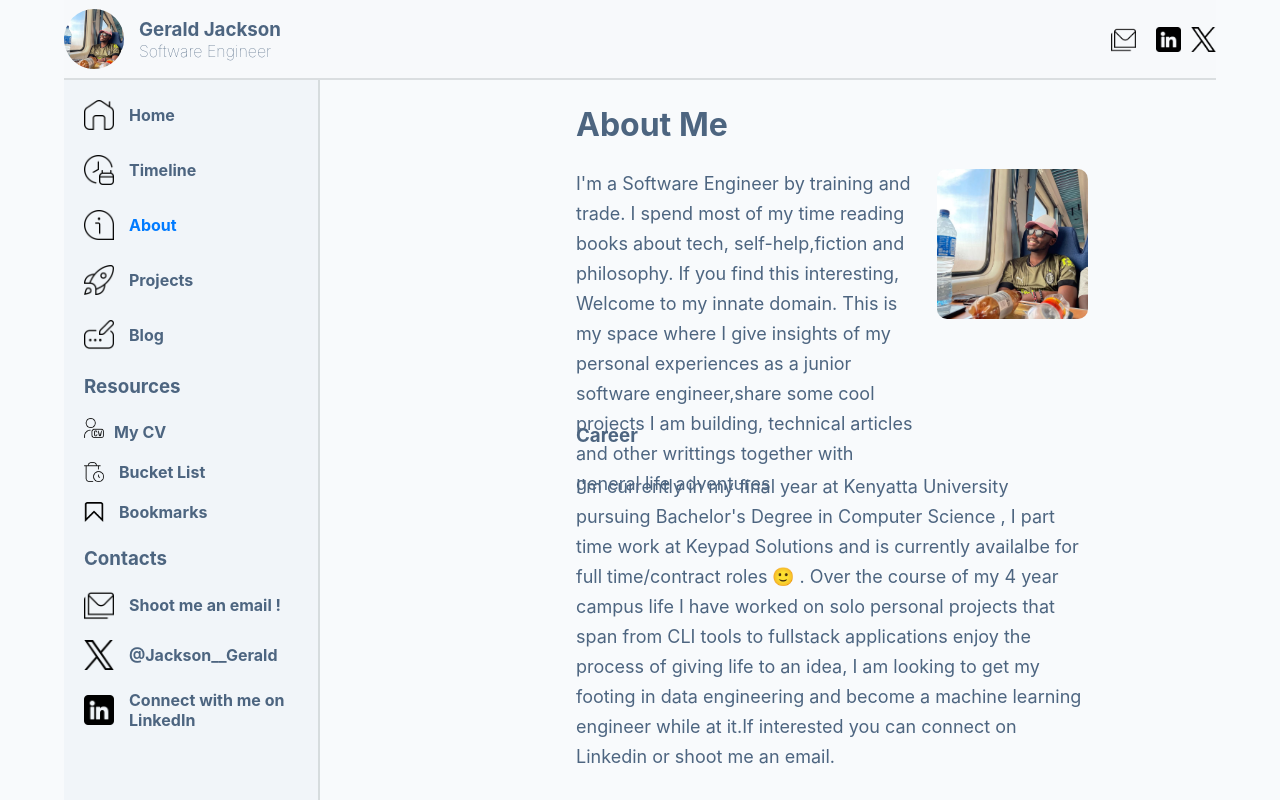
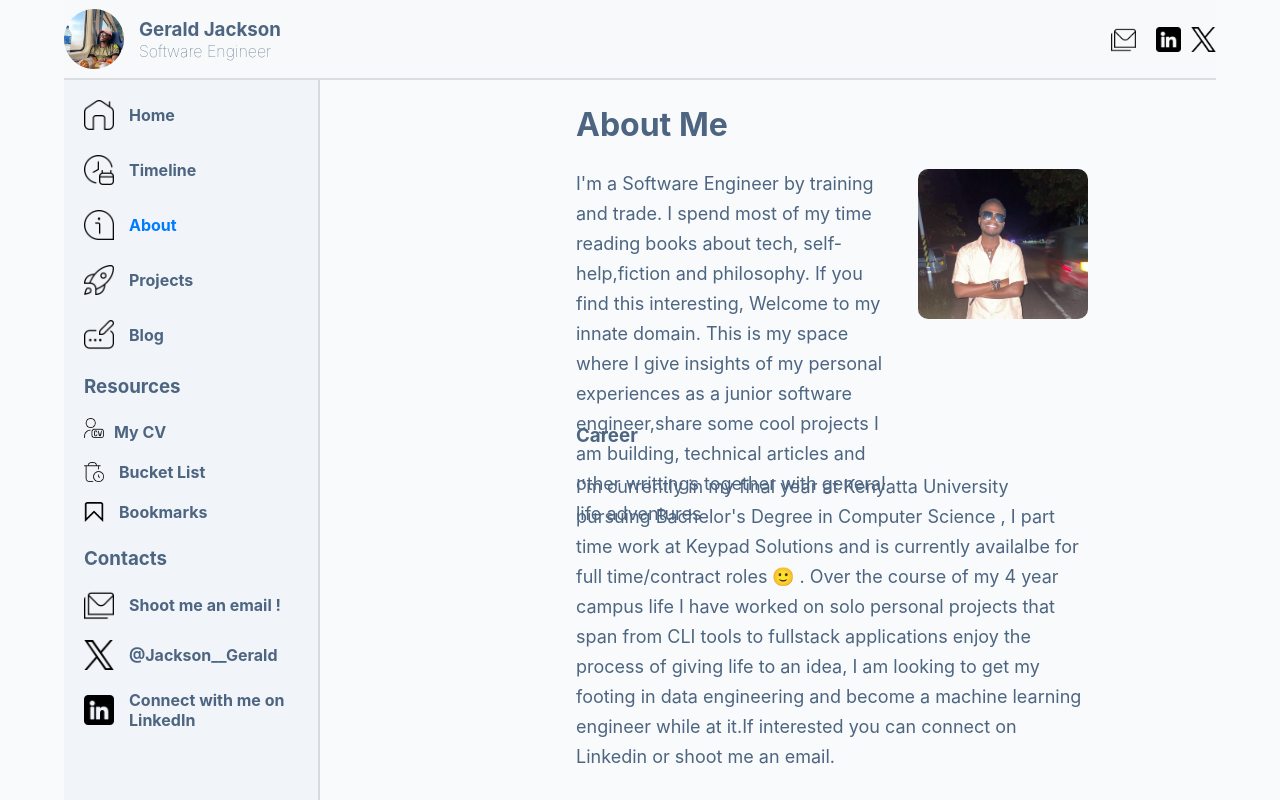
Before and after one commit to Codedys/Portfolio, a React (Vite) app: page /about in a window 1280 px wide. Built offline with nearby package versions, Linux system fonts and the light colour scheme.

Commit message:
ndo kumalo

```diff
--- a/index.html
+++ b/index.html
@@ -2,7 +2,7 @@
 <html lang="en">
   <head>
     <meta charset="UTF-8" />
-    <link rel="icon" type="image/svg+xml" href="/favicon.png" />
+    <link rel="icon"  type="image/svg+xml" href="/avatar.png" />
     <meta name="viewport" content="width=device-width, initial-scale=1.0" />
     <title>Jackson Obere</title>
   </head>
--- a/src/components/about/About.jsx
+++ b/src/components/about/About.jsx
@@ -15,7 +15,7 @@ const About = () => {
             articles and other writtings together with general life adventures
           </p>
         </div>
-        <img src="profile.jpeg" alt="" />
+        <img src="aboutpart.jpeg" alt="" />
       </div>
       <h3>Career</h3>
       <div className="career">
--- a/src/components/home/home.css
+++ b/src/components/home/home.css
@@ -156,7 +156,7 @@
 
       h3 {
         margin-top: 10px;
-        span {
+        .t-link {
           margin-left: 0px;
           text-decoration: underline;
         }
@@ -207,7 +207,7 @@
 
         h3 {
           margin-top: 10px;
-          span {
+          .t-li{
             margin-left: 0px;
             text-decoration: underline;
           }
```
Also changed, not shown: public/avatar.png (added).
